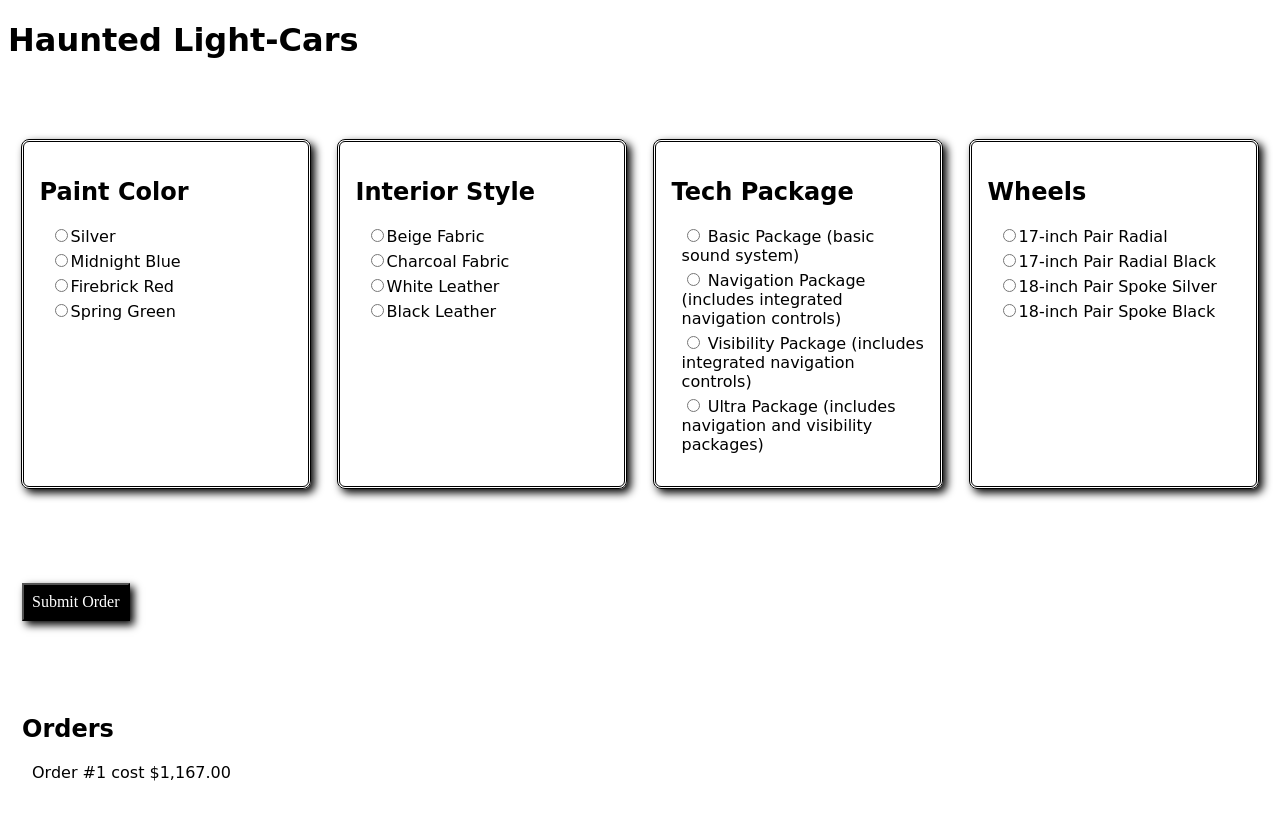
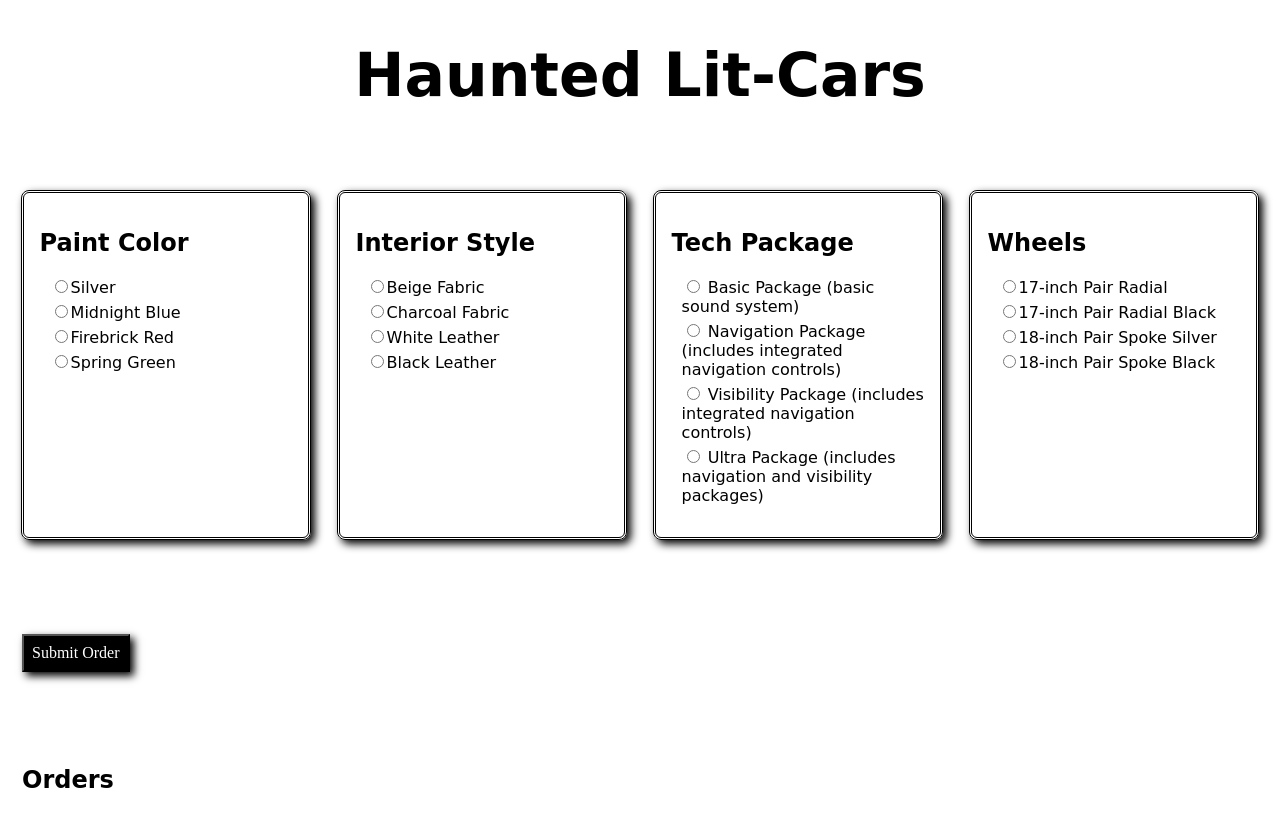
Before and after one commit to DakotaLambert/hauntedCars, a plain HTML site: page index.html in a window 1280 px wide. Drawn offline with Linux system fonts and the light colour scheme; a web font is replaced by a local one.

Commit message:
Made it better

```diff
--- a/scripts/carsHTML.js
+++ b/scripts/carsHTML.js
@@ -12,7 +12,7 @@ import { SubmitOrderButton } from "./submitOrderButton.js";
 export const hauntedCarsHTML = () => {
   return `
 
-  <h1>Haunted Light-Cars</h2>
+  <h1 class="headHeader">Haunted Lit-Cars</h2>
 
 
 <article class="options">
--- a/scripts/database.js
+++ b/scripts/database.js
@@ -88,14 +88,14 @@ const database = {
     },
   ],
   customerOrder: [
-    {
-      id: 1,
-      interiorStyleId: 2,
-      paintColorId: 2,
-      techId: 2,
-      wheelId: 3,
-      timestamp: 1614659931693,
-    },
+    // {
+    //   id: 1,
+    //   interiorStyleId: 2,
+    //   paintColorId: 2,
+    //   techId: 2,
+    //   wheelId: 3,
+    //   timestamp: 1614659931693,
+    // },
   ],
   orderBuilder: {},
 };
--- a/scripts/orders.js
+++ b/scripts/orders.js
@@ -10,6 +10,7 @@ const interiorStyles = getInteriorStyles();
 const paintColor = getPaintColor();
 const techPackage = getTech();
 const wheelOption = getWheels();
+
 
 const buildOrderListItem = (order) => {
   const selectedPaint = paintColor.find((paint) => {
--- a/scripts/submitOrderButton.js
+++ b/scripts/submitOrderButton.js
@@ -7,7 +7,7 @@ document.addEventListener(
         const customerOrderSuccess = addCustomerOrder()
 
         if(!customerOrderSuccess){
-            window.alert("Incomplete order! Please select all options!")
+            window.alert("Get that boopity back to the options and select ALL!")
         }
     }
 }
--- a/styles/details.css
+++ b/styles/details.css
@@ -29,3 +29,7 @@
     font-family: 'New Rocker';
     box-shadow: 0.25rem 0.25rem 0.5rem black
 }
+.headHeader {
+    text-align: center;
+    font-size: 60px;
+}
```
